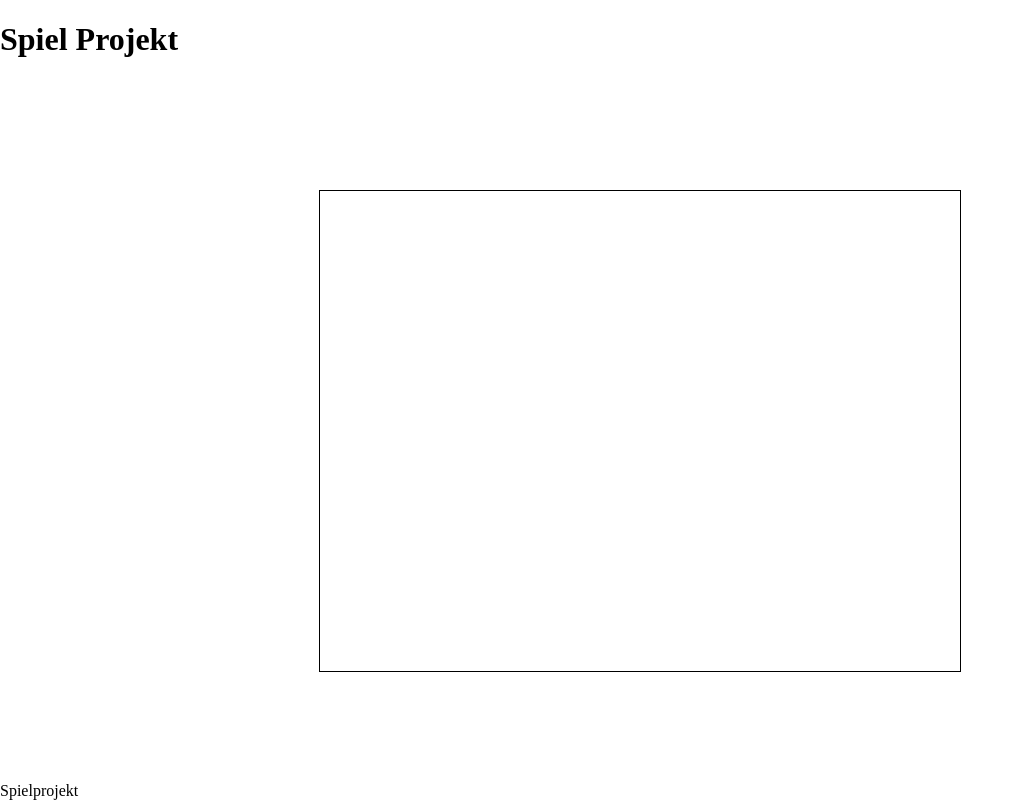
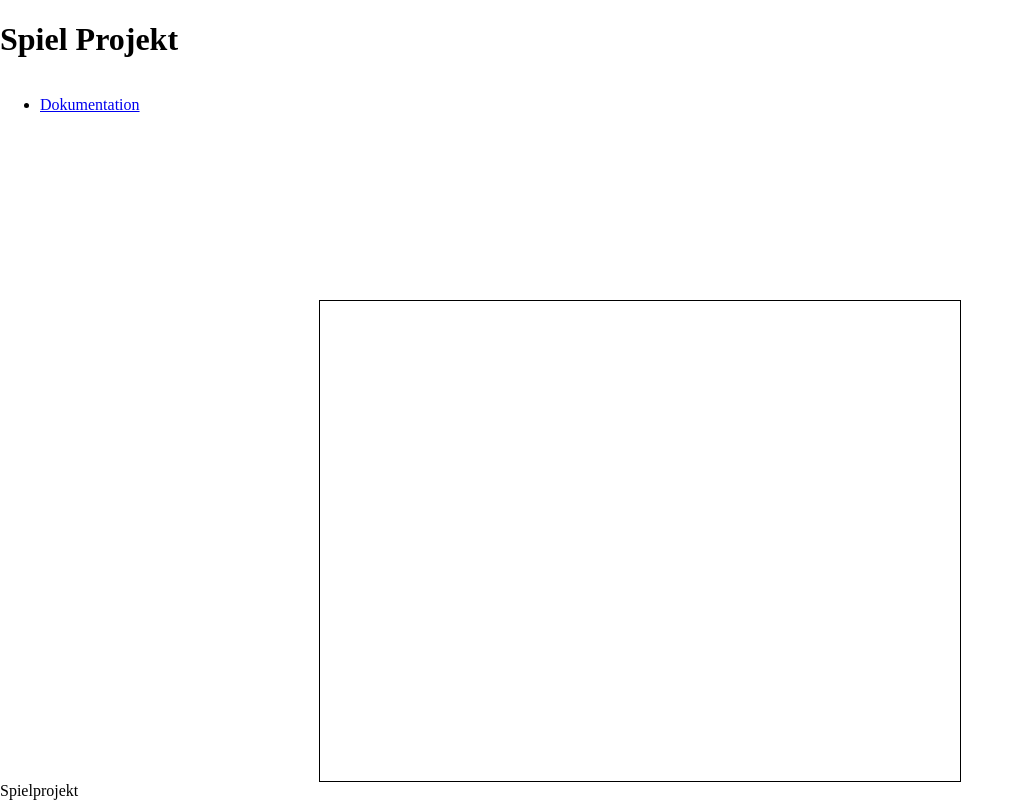
Before and after one commit to gymmu-1wb-2025/04-kaplay-gamemasters, a website built with Vite: page index.html in a window 1280 px wide. Shown: the whole page, without its empty margins (0-1023 px from the left). Built offline with nearby package versions, Linux system fonts and the light colour scheme; what kaplay would draw is missing.

Commit message:
Aside erstellen damit dort dann die Unterseite einfügen kann

```diff
--- a/index.html
+++ b/index.html
@@ -12,7 +12,13 @@
     <header style="grid-area: header">
         <h1>Spiel Projekt</h1>
     </header>
-
+    <aside style="grid-area: aside">
+        <nav>
+            <ul>
+                <li><a href="./unterseiten/dokumentation.html">Dokumentation</a></li>
+            </ul>
+        </nav>
+    </aside>
     <main style="grid-area: main">
         <canvas id="game-canvas"></canvas>
     </main>
--- a/style.css
+++ b/style.css
@@ -4,6 +4,7 @@ body {
     display: grid;
     grid-template-areas:
         "header"
+        "aside"
         "main"
         "footer";
     grid-template-columns: 1fr;
@@ -18,6 +19,10 @@ main {
     align-items: center;
 }
 
+aside {
+    grid-area: aside;
+}
+
 canvas {
     border: 1px solid black;
     height: 480px;
```
